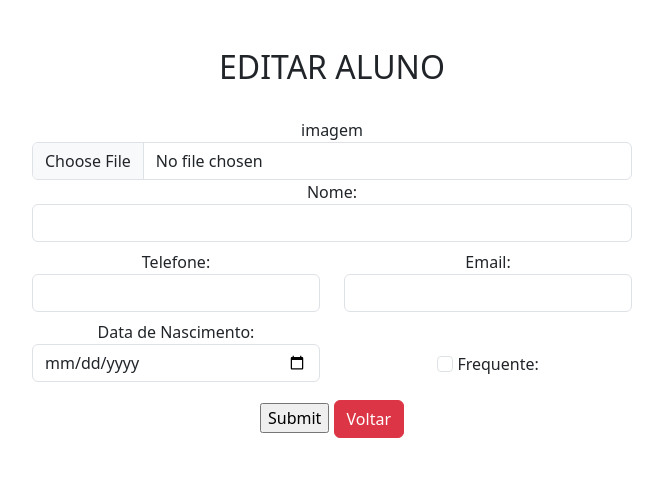
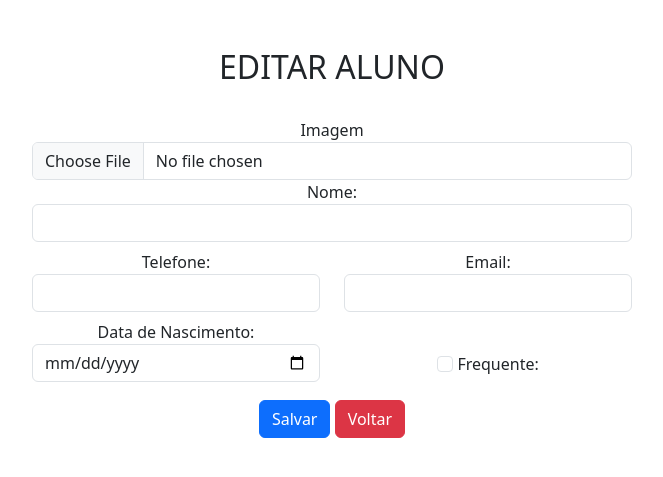
Before and after one commit to GustavoSobrera20/Chamadinha, a PHP site: page /formulario.php in a window 1280 px wide. Shown: the top 477 px of the page, without its empty margins (308-971 px from the left). Run offline with PHP 8.4, Linux system fonts and the light colour scheme.

Commit message:
Update formulario.php

```diff
--- a/formulario.php
+++ b/formulario.php
@@ -2,82 +2,111 @@
 <html lang="pt-br">
 <head>
     <meta charset="UTF-8">
+    <!-- Define a codificação de caracteres para UTF-8, garantindo suporte a caracteres especiais do português -->
+
     <meta name="viewport" content="width=device-width, initial-scale=1.0">
+    <!-- Define a viewport para que a página seja responsiva em dispositivos móveis -->
+
     <link href="https://cdn.jsdelivr.net/npm/bootstrap@5.3.3/dist/css/bootstrap.min.css" rel="stylesheet" integrity="sha384-QWTKZyjpPEjISv5WaRU9OFeRpok6YctnYmDr5pNlyT2bRjXh0JMhjY6hW+ALEwIH" crossorigin="anonymous">
+    <!-- Importa o CSS do Bootstrap da CDN para estilizar os componentes da página -->
 
     <title>Formulário</title>
+    <!-- Define o título da página que será exibido na aba do navegador -->
 </head>
 <body>
 
     <style>
+        /* Estilos personalizados para o layout da página */
         main {
             display: flex;
             flex-direction: column;
             align-items: center;
         }
+        /* O main será um container flexível centralizado, empilhando os elementos verticalmente */
 
         form {
             width: 600px;
         }
+        /* Define a largura do formulário para 600px */
 
         img {
             width: 200px;
             object-fit: cover;
         }
+        /* Configura a imagem para ter largura de 200px e ajuste adequado (sem distorção) */
     </style>
 
 <main class="container text-center my-5">
+    <!-- Main é um container centralizado com margem vertical (my-5) -->
 
     <h2>EDITAR ALUNO</h2>
     <br>
+    <!-- Título da página indicando que é uma página de edição de aluno -->
 
-
+    <!-- Comentários explicando o método de envio e a ação -->
     <!--
         MÉTODO DE ENVIO
             GET, através da URL. POST, através do corpo do arquivo
 
         ACTION
-            Fala para onde deve enviar os dados
+            Define para onde os dados do formulário serão enviados após o envio (neste caso, para o script aluno-cadastrar.php)
     -->
 
+    <!-- Formulário HTML -->
+    <form action="./aluno-cadastrar.php" method="POST">
+        <!-- O formulário envia os dados para o script aluno-cadastrar.php usando o método POST -->
 
-    <form action="./aluno-cadastrar.php" method="POST">
-
+        <!-- Campo para seleção de imagem -->
         <div class="col">
-            <label for="img">imagem</label>
+            <label for="img">Imagem</label>
             <input type="file" accept="image/*" class="form-control" name="img">
+            <!-- Permite ao usuário selecionar uma imagem de arquivo -->
         </div>
 
-        <label for="nome">Nome:</label class="form-control">
-        <input type="text"   class="form-control" name="nome">
-        <div class="row mt-2 ">
+        <!-- Campo de entrada para o nome do aluno -->
+        <label for="nome">Nome:</label>
+        <input type="text" class="form-control" name="nome">
+        <!-- O campo de texto permite ao usuário inserir o nome do aluno -->
 
+        <!-- Linha para dois campos (telefone e email) -->
+        <div class="row mt-2">
             <div class="col">
                 <label for="telefone">Telefone:</label>
-                <input type="number"   class="form-control" name="tel">
+                <input type="number" class="form-control" name="tel">
+                <!-- Campo numérico para o telefone do aluno -->
             </div>
 
             <div class="col">
                 <label for="email">Email:</label>
-                <input type="email"   class="form-control" name="email">
+                <input type="email" class="form-control" name="email">
+                <!-- Campo para o e-mail do aluno -->
             </div>
         </div>
+
+        <!-- Linha para data de nascimento e checkbox para 'frequente' -->
         <div class="row mt-2">
             <div class="col">
                 <label for="data_nascimento">Data de Nascimento:</label>
-                <input type="date"   class="form-control" name="nasc">
+                <input type="date" class="form-control" name="nasc">
+                <!-- Campo de data para a data de nascimento do aluno -->
             </div>
 
             <div class="col my-4 pt-2">
                 <input type="checkbox" class="form-check-input" name="frequente">
+                <!-- Checkbox que indica se o aluno é frequente -->
                 <label for="frequente">Frequente:</label>
             </div>
         </div>
 
-        <input type="submit">
+        <!-- Botão para enviar o formulário -->
+        <input type="submit" class="btn btn-primary" value="Salvar">
+        <!-- O botão de envio envia o formulário para o script PHP de processamento -->
+
+        <!-- Botão 'Voltar' que redireciona para a página principal -->
         <a class="btn btn-danger" href="./index.php">Voltar</a>
     </form>
 
+</main>
 
 </body>
 </html>
```
